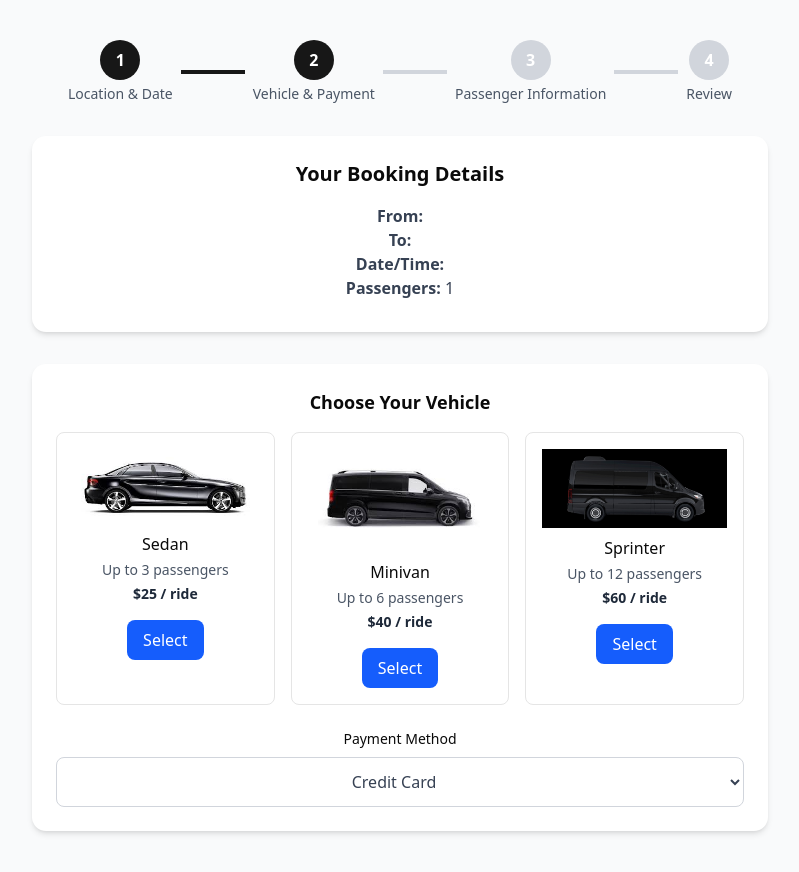
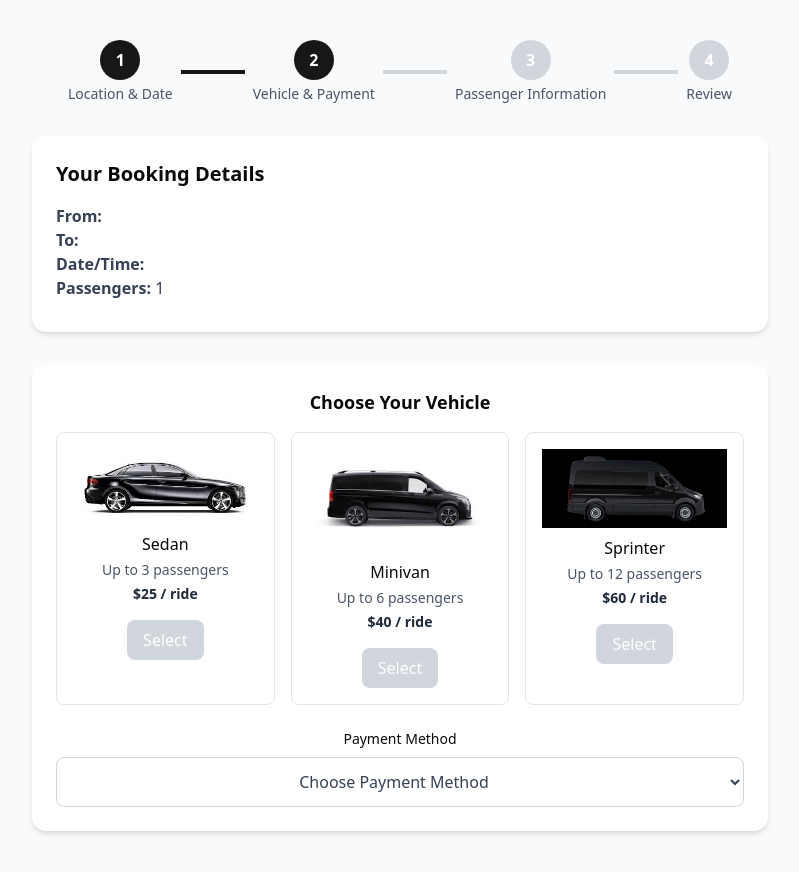
Before and after one commit to 0xSyntellect/v0-lp, a Next.js app: page /booking in a window 1280 px wide. Shown: the top 872 px of the page, without its empty margins (240-1039 px from the left). Built offline with nearby package versions, Linux system fonts and the light colour scheme.

Commit message:
vehicle ux fixes

```diff
--- a/app/booking/page.tsx
+++ b/app/booking/page.tsx
@@ -37,7 +37,7 @@ function BookingContent() {
     }))
   );
 
-  // Payment method
+  // Payment method: empty string => user must pick one
   const [paymentMethod, setPaymentMethod] = useState("");
 
   // Accordion open states
@@ -56,6 +56,15 @@ function BookingContent() {
   const selectVehicle = (vehicleName: string, vehiclePrice: number) => {
     setSelectedVehicle({ name: vehicleName, price: vehiclePrice });
     setCurrentStep(3);
+  };
+
+  // If user tries to click "Select" but hasn't chosen a payment method:
+  const handleSelectClick = (vehicleName: string, vehiclePrice: number) => {
+    if (!paymentMethod) {
+      window.alert("Please choose a payment method first.");
+      return;
+    }
+    selectVehicle(vehicleName, vehiclePrice);
   };
 
   // Step 3: toggle accordion
@@ -172,8 +181,8 @@ function BookingContent() {
 
         {/* Booking Details Card */}
         <div className="bg-white p-6 rounded-xl shadow-md mb-8">
-          <h2 className="text-xl font-semibold mb-4 text-center">Your Booking Details</h2>
-          <div className="text-gray-700 mb-2 text-center">
+          <h2 className="text-xl font-semibold mb-4">Your Booking Details</h2>
+          <div className="text-gray-700 mb-2">
             <p>
               <strong>From:</strong> {fromLocation}
             </p>
@@ -198,37 +207,87 @@ function BookingContent() {
         {/* STEP 2 => Vehicle Selection */}
         {currentStep === 2 && (
           <div className="bg-white p-6 rounded-xl shadow-md mb-8">
-            <h3 className="text-lg font-semibold mb-4 text-center">Choose Your Vehicle</h3>
+            <h3 className="text-lg font-semibold mb-4 text-center">
+              Choose Your Vehicle
+            </h3>
+
             <div className="grid grid-cols-1 md:grid-cols-3 gap-4">
               {/* Sedan */}
               <div className="p-4 border rounded-md text-center">
-                <Image src="/sedan.jpeg" alt="Sedan" className="object-cover mb-2" width={400} height={160} />
+                <Image
+                  src="/sedan.jpeg"
+                  alt="Sedan"
+                  className="object-cover mb-2"
+                  width={400}
+                  height={160}
+                />
                 <h4 className="text-base font-medium mb-1">Sedan</h4>
                 <p className="text-sm text-gray-600 mb-1">Up to 3 passengers</p>
-                <p className="text-sm text-gray-800 font-semibold mb-4">$25 / ride</p>
-                <button className="px-4 py-2 rounded-md bg-blue-600 text-white hover:bg-blue-700 disabled:opacity-50 disabled:cursor-not-allowed" onClick={() => selectVehicle("Sedan", 25)}>
+                <p className="text-sm text-gray-800 font-semibold mb-4">
+                  $25 / ride
+                </p>
+                <button
+                  onClick={() => handleSelectClick("Sedan", 25)}
+                  className={
+                    paymentMethod
+                      ? "px-4 py-2 rounded-md bg-blue-600 text-white hover:bg-blue-700"
+                      : "px-4 py-2 rounded-md bg-gray-300 text-white hover:bg-gray-400"
+                  }
+                >
                   Select
                 </button>
               </div>
 
               {/* Minivan */}
               <div className="p-4 border rounded-md text-center">
-                <Image src="/minivan.jpeg" alt="Minivan" className="object-cover mb-2" width={400} height={160} />
+                <Image
+                  src="/minivan.jpeg"
+                  alt="Minivan"
+                  className="object-cover mb-2"
+                  width={400}
+                  height={160}
+                />
                 <h4 className="text-base font-medium mb-1">Minivan</h4>
                 <p className="text-sm text-gray-600 mb-1">Up to 6 passengers</p>
-                <p className="text-sm text-gray-800 font-semibold mb-4">$40 / ride</p>
-                <button className="px-4 py-2 rounded-md bg-blue-600 text-white hover:bg-blue-700 disabled:opacity-50 disabled:cursor-not-allowed" onClick={() => selectVehicle("Minivan", 40)}>
+                <p className="text-sm text-gray-800 font-semibold mb-4">
+                  $40 / ride
+                </p>
+                <button
+                  onClick={() => handleSelectClick("Minivan", 40)}
+                  className={
+                    paymentMethod
+                      ? "px-4 py-2 rounded-md bg-blue-600 text-white hover:bg-blue-700"
+                      : "px-4 py-2 rounded-md bg-gray-300 text-white hover:bg-gray-400"
+                  }
+                >
                   Select
                 </button>
               </div>
 
               {/* Sprinter */}
               <div className="p-4 border rounded-md text-center">
-                <Image src="/sprinter.jpg" alt="Sprinter" className="object-cover mb-2" width={400} height={160} />
+                <Image
+                  src="/sprinter.jpg"
+                  alt="Sprinter"
+                  className="object-cover mb-2"
+                  width={400}
+                  height={160}
+                />
                 <h4 className="text-base font-medium mb-1">Sprinter</h4>
-                <p className="text-sm text-gray-600 mb-1">Up to 12 passengers</p>
-                <p className="text-sm text-gray-800 font-semibold mb-4">$60 / ride</p>
-                <button className="px-4 py-2 rounded-md bg-blue-600 text-white hover:bg-blue-700 disabled:opacity-50 disabled:cursor-not-allowed" onClick={() => selectVehicle("Sprinter", 60)}>
+                <p className="text-sm text-gray-600 mb-1">
+                  Up to 12 passengers
+                </p>
+                <p className="text-sm text-gray-800 font-semibold mb-4">
+                  $60 / ride
+                </p>
+                <button
+                  onClick={() => handleSelectClick("Sprinter", 60)}
+                  className={
+                    paymentMethod
+                      ? "px-4 py-2 rounded-md bg-blue-600 text-white hover:bg-blue-700"
+                      : "px-4 py-2 rounded-md bg-gray-300 text-white hover:bg-gray-400"
+                  }
+                >
                   Select
                 </button>
               </div>
@@ -243,9 +302,9 @@ function BookingContent() {
                 value={paymentMethod}
                 onChange={(e) => setPaymentMethod(e.target.value)}
               >
+                <option value="">Choose Payment Method</option>
                 <option value="credit-card">Credit Card</option>
                 <option value="cash">Cash</option>
-
               </select>
             </div>
           </div>
@@ -422,7 +481,8 @@ function BookingContent() {
             </p>
             {selectedVehicle && (
               <p className="text-gray-700 mb-6">
-                <strong>Vehicle:</strong> {selectedVehicle.name} — ${selectedVehicle.price}
+                <strong>Vehicle:</strong> {selectedVehicle.name} — $
+                {selectedVehicle.price}
               </p>
             )}
 
@@ -440,7 +500,10 @@ function BookingContent() {
               </p>
             </div>
 
-            <button className="px-4 py-2 rounded-md bg-primary text-white" onClick={confirmBooking}>
+            <button
+              className="px-4 py-2 rounded-md bg-primary text-white"
+              onClick={confirmBooking}
+            >
               Confirm Booking
             </button>
           </div>
```
